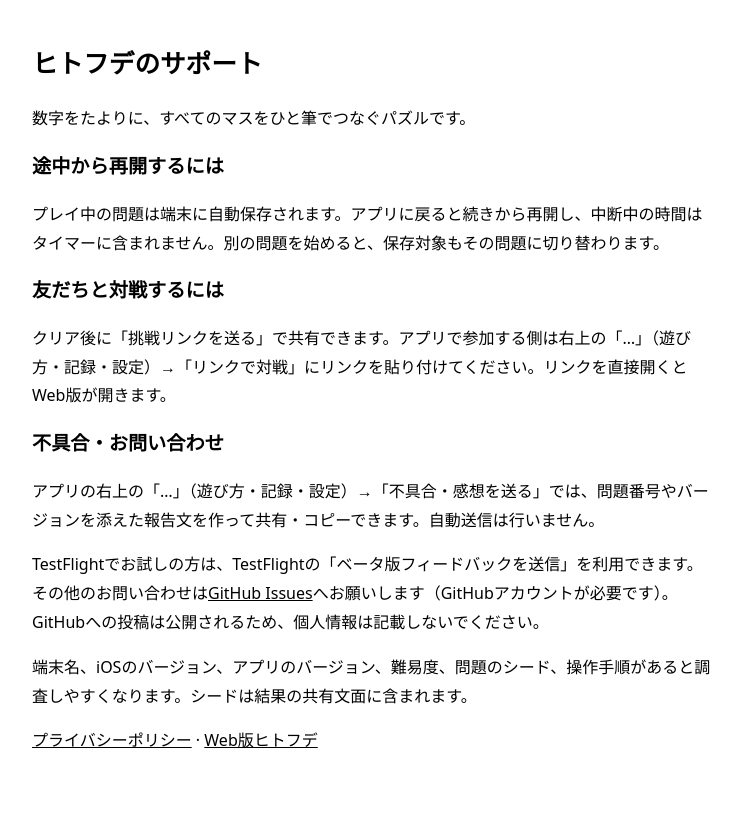
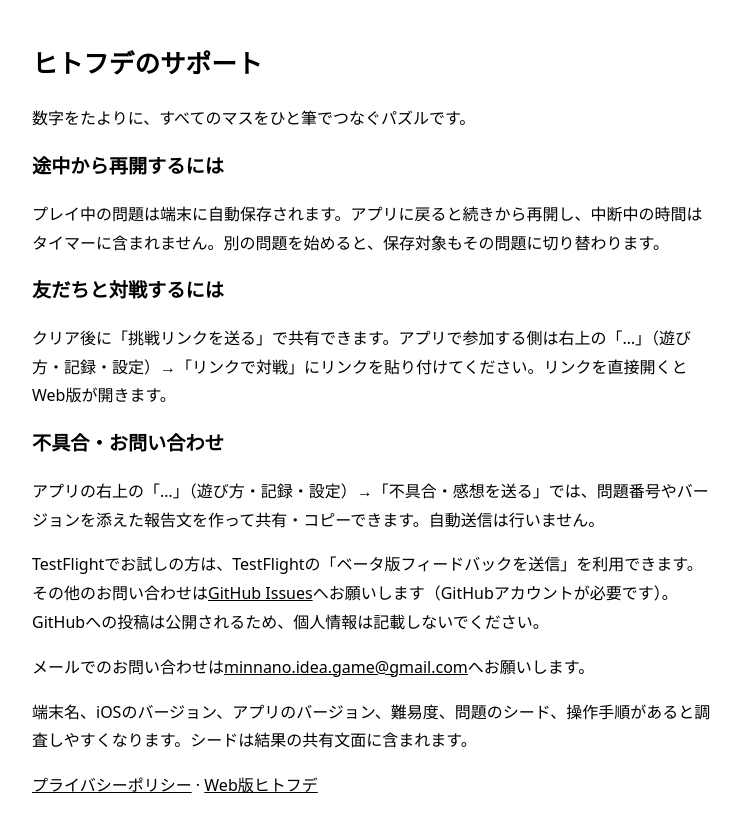
Before and after one commit to koheisuzuk25252525/hitofude, a plain HTML site: page support.html in a window 1280 px wide. Shown: the whole page, without its empty margins (268-1009 px from the left). Before the commit the page ends 800 px from the top, so only its background shows below. Drawn offline with Linux system fonts and the light colour scheme.

Commit message:
Add public email contact to support page

```diff
--- a/support.html
+++ b/support.html
@@ -5,5 +5,6 @@
 <h2>途中から再開するには</h2><p>プレイ中の問題は端末に自動保存されます。アプリに戻ると続きから再開し、中断中の時間はタイマーに含まれません。別の問題を始めると、保存対象もその問題に切り替わります。</p>
 <h2>友だちと対戦するには</h2><p>クリア後に「挑戦リンクを送る」で共有できます。アプリで参加する側は右上の「…」（遊び方・記録・設定）→「リンクで対戦」にリンクを貼り付けてください。リンクを直接開くとWeb版が開きます。</p>
 <h2>不具合・お問い合わせ</h2><p>アプリの右上の「…」（遊び方・記録・設定）→「不具合・感想を送る」では、問題番号やバージョンを添えた報告文を作って共有・コピーできます。自動送信は行いません。</p><p>TestFlightでお試しの方は、TestFlightの「ベータ版フィードバックを送信」を利用できます。その他のお問い合わせは<a href="https://github.com/koheisuzuk25252525/hitofude/issues">GitHub Issues</a>へお願いします（GitHubアカウントが必要です）。GitHubへの投稿は公開されるため、個人情報は記載しないでください。</p>
+<p>メールでのお問い合わせは<a href="mailto:minnano.idea.game@gmail.com">minnano.idea.game@gmail.com</a>へお願いします。</p>
 <p>端末名、iOSのバージョン、アプリのバージョン、難易度、問題のシード、操作手順があると調査しやすくなります。シードは結果の共有文面に含まれます。</p>
 <p><a href="privacy.html">プライバシーポリシー</a> · <a href="./">Web版ヒトフデ</a></p></main></body></html>
```
